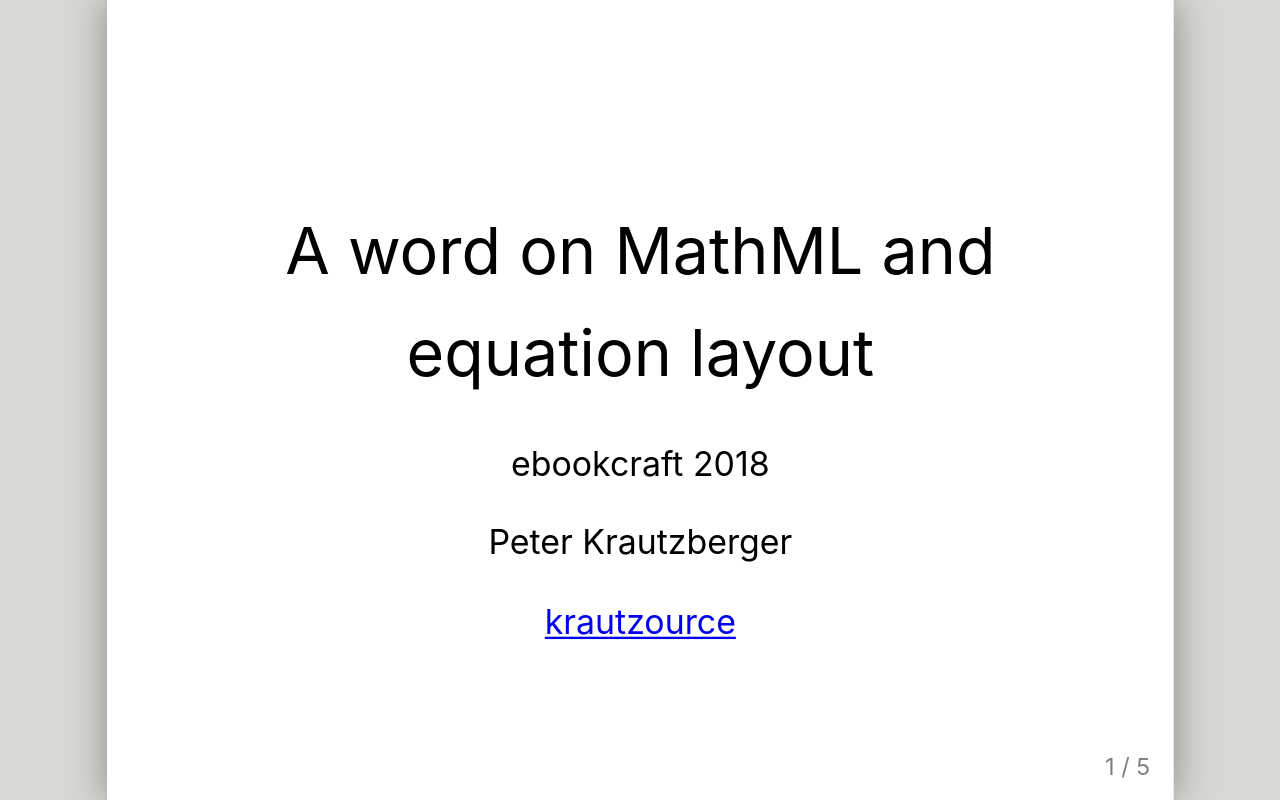
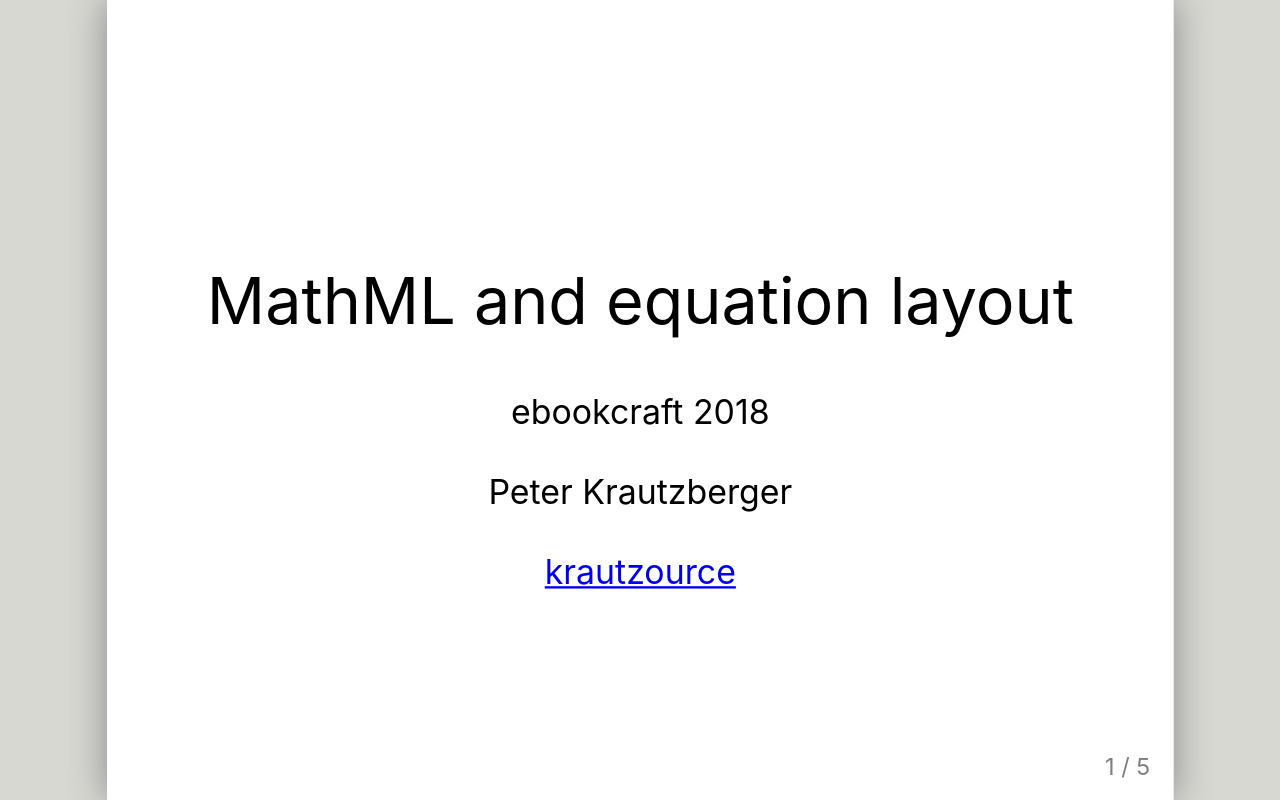
Before and after one commit to pkra/ebookcraft2018, a website: page 01-mathml/build/index.html in a window 1280 px wide. Drawn offline with Linux system fonts and the light colour scheme.

Commit message:
update compiles

```diff
--- a/01-mathml/build/index.html
+++ b/01-mathml/build/index.html
@@ -11,7 +11,7 @@
   <body>
     <textarea id="source">class: center, middle, inverse
 
-# A word on MathML and equation layout
+# MathML and equation layout
 
 ebookcraft 2018
 
@@ -33,7 +33,7 @@ Peter Krautzberger
   * Math WG dead
   * browser development by volunteers only and dead
   * MathML is used on the web **only** in combination with JS rendering engine
-    * at most as accessibility alternative, with non-MathML visual rendering
+    * sometimes left in the page as an (visually hidden) accessibility alternative
   * => standard frozen. Bad for everyone.
     * eternal hope for the web is preventing the XML success of MathML to move forward
 * similarities and differences
```
Also changed, not shown: 00-intro/build/index.html (+18 -1 lines), 06-sample/build/index.html (+1 -1 lines).
